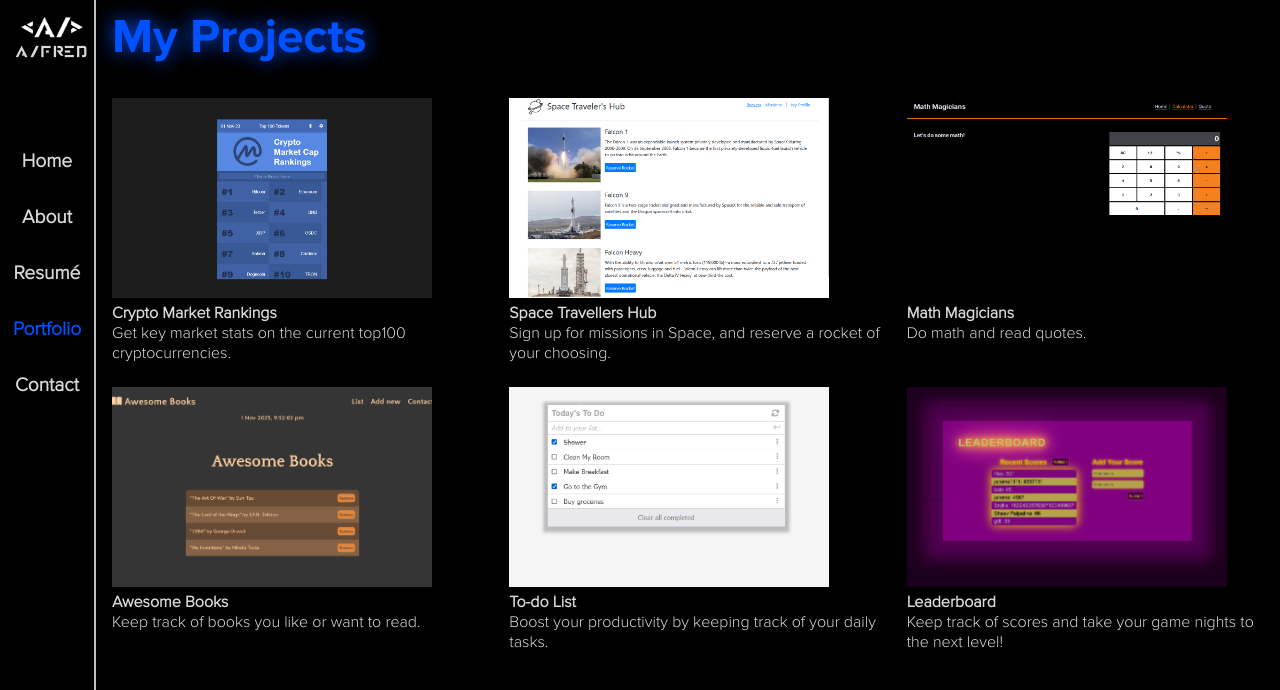
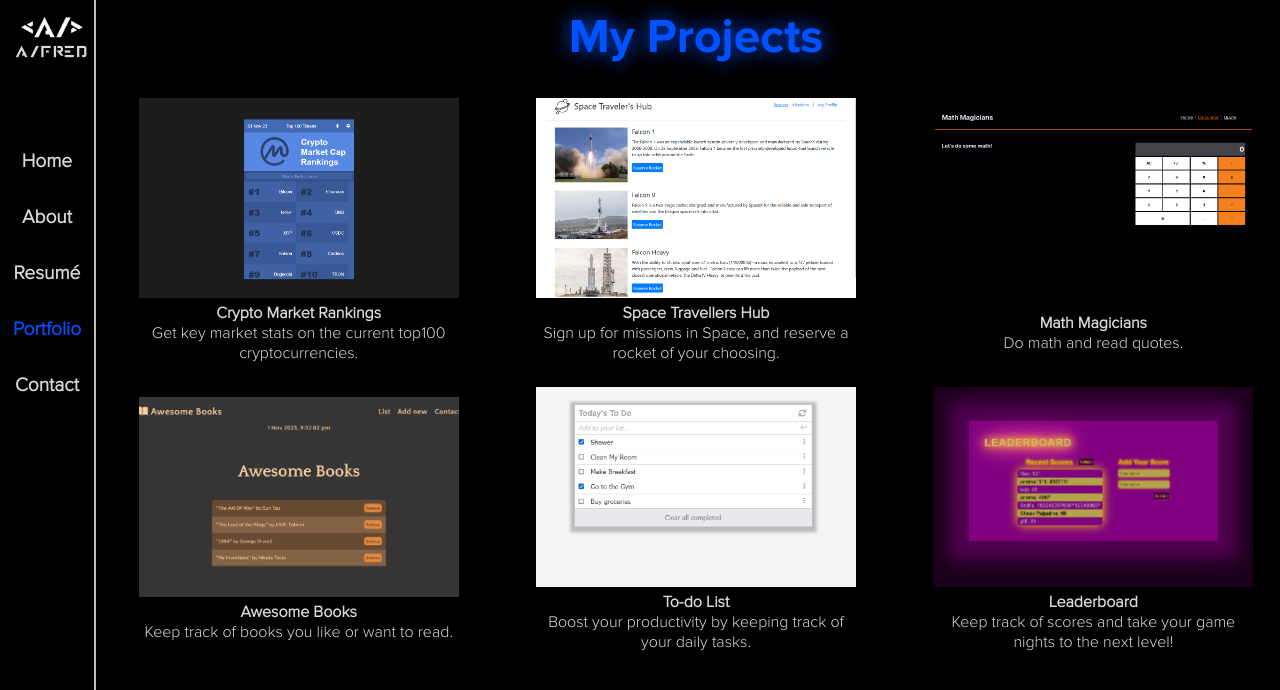
Before and after one commit to badger-99/my_portfolio, a React (Vite) app: page /portfolio in a window 1280 px wide. Shown: the top 690 px of the page. Built offline with nearby package versions, Linux system fonts and the light colour scheme; some icons are missing.

Commit message:
Update project-box content positioning

```diff
--- a/src/Pages/Portfolio/portfolio.scss
+++ b/src/Pages/Portfolio/portfolio.scss
@@ -6,6 +6,7 @@
       font-size: 3rem;
       text-shadow: 0px 0px 20px $blue;
       margin-bottom: 2rem;
+      text-align: center;
     }
 
   #projects {
--- a/src/components/Project/project.scss
+++ b/src/components/Project/project.scss
@@ -1,6 +1,10 @@
 @import '../../_colors.scss';
 .project-box {
   position: relative;
+  display: flex;
+  flex-direction: column;
+  align-items: center;
+  justify-content: center;
 
   .project {
     .screenshot {
@@ -8,6 +12,11 @@
       width: 100%;
       max-width: 20rem;
       height: 12.5rem;
+    }
+
+    .project-details{
+      max-width: 20rem;
+      text-align: center;
     }
   }
 
@@ -19,6 +28,7 @@
     left: 0;
     height: 12.5rem;
     width: 100%;
+    max-width: 20rem;
     display: flex;
     flex-direction: column;
     align-items: center;
```
